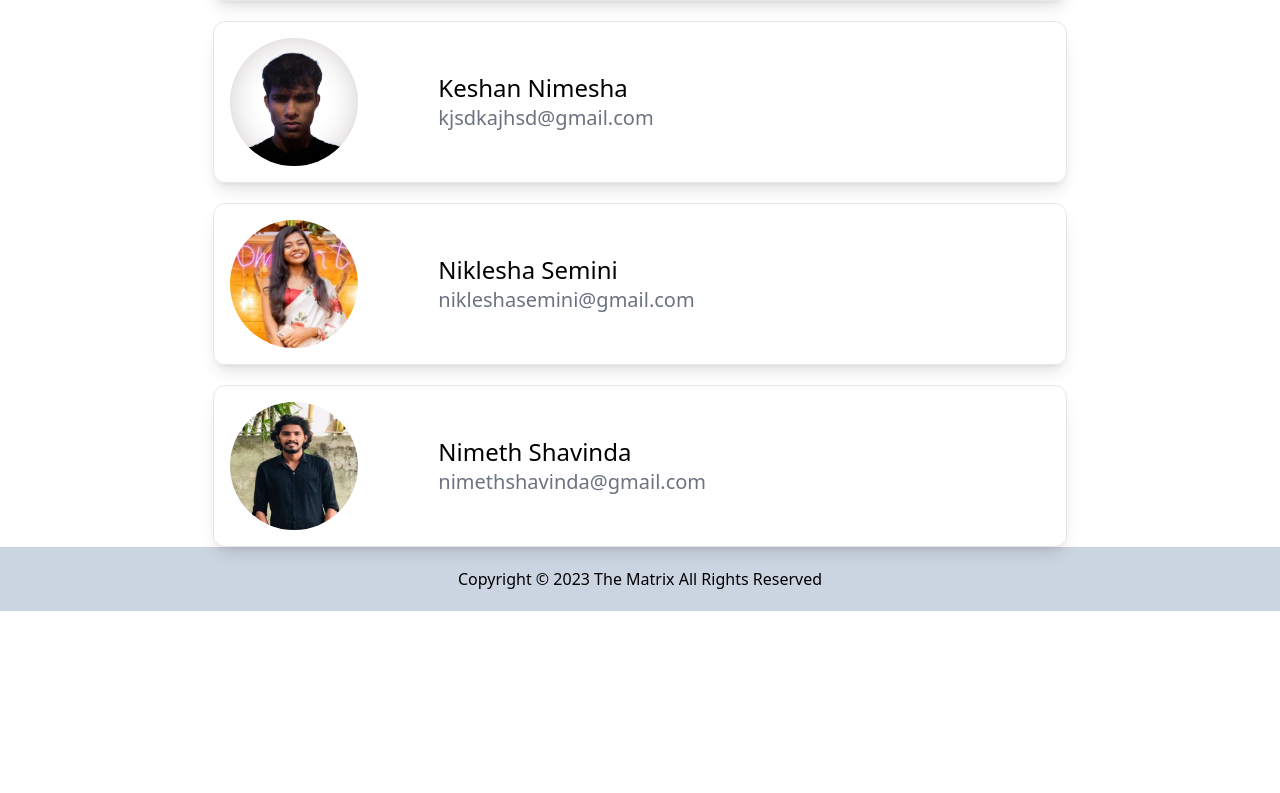
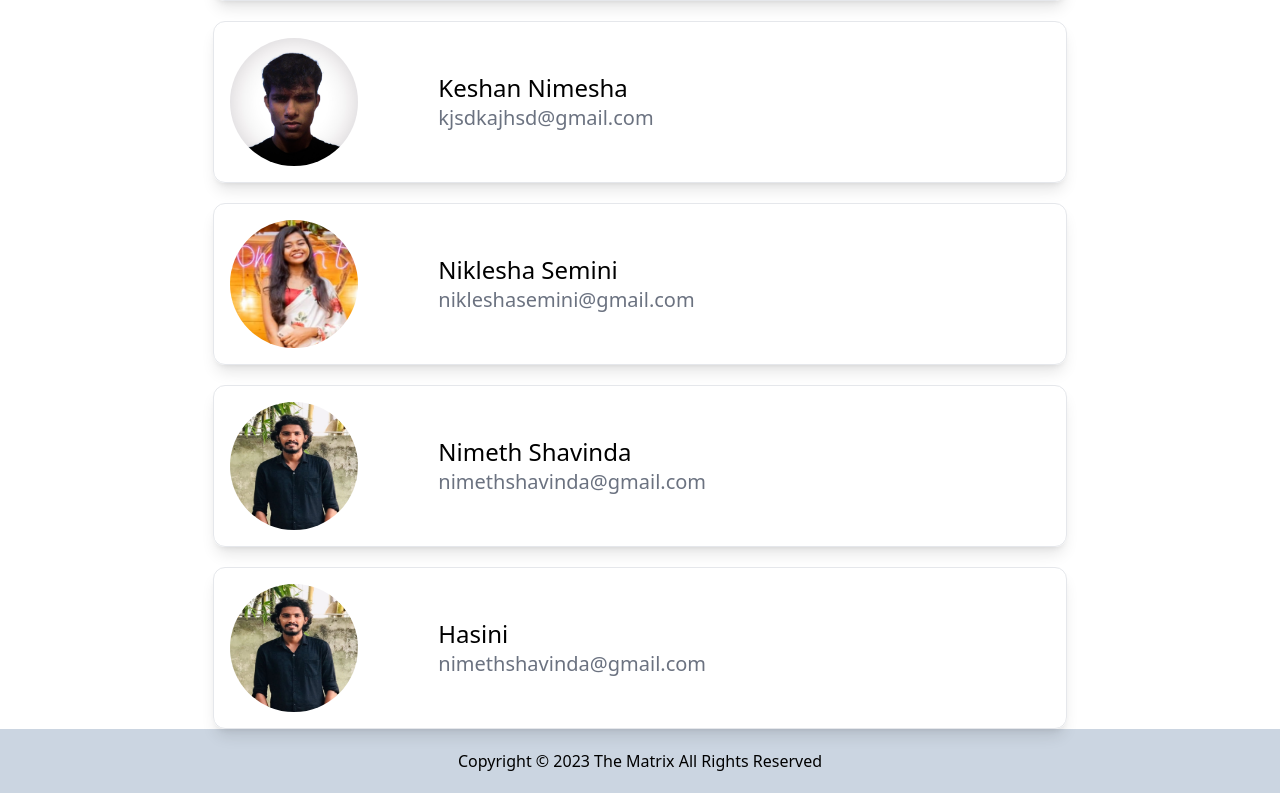
Before and after one commit to senul724/matrix-project, a React (Vite) app: page /about in a window 1280 px wide. Shown: the part 1082-1875 px from the top of the page. Before the commit the page ends 1693 px from the top, so only its background shows below. Built offline with nearby package versions, Linux system fonts and the light colour scheme.

Commit message:
commit by kush

```diff
--- a/src/pages/AboutUs.jsx
+++ b/src/pages/AboutUs.jsx
@@ -6,7 +6,8 @@ const AboutUs = () => {
     {name:"Teena Pihara", img:"/about_us/teena.jpg", email:"dsadas@gmail.com"},
     {name:"Keshan Nimesha", img:"/about_us/keshan.jpg", email:"kjsdkajhsd@gmail.com"},
     {name:"Niklesha Semini", img:"/about_us/niklesha.jpg", email:"nikleshasemini@gmail.com"},
-    {name:"Nimeth Shavinda", img:"/about_us/shavinda.jpg", email:"nimethshavinda@gmail.com"}
+    {name:"Nimeth Shavinda", img:"/about_us/shavinda.jpg", email:"nimethshavinda@gmail.com"},
+    {name:"Hasini", img:"/about_us/shavinda.jpg", email:"nimethshavinda@gmail.com"}
     ];
   return(
     <div className="flex flex-col items-center w-full">
```
